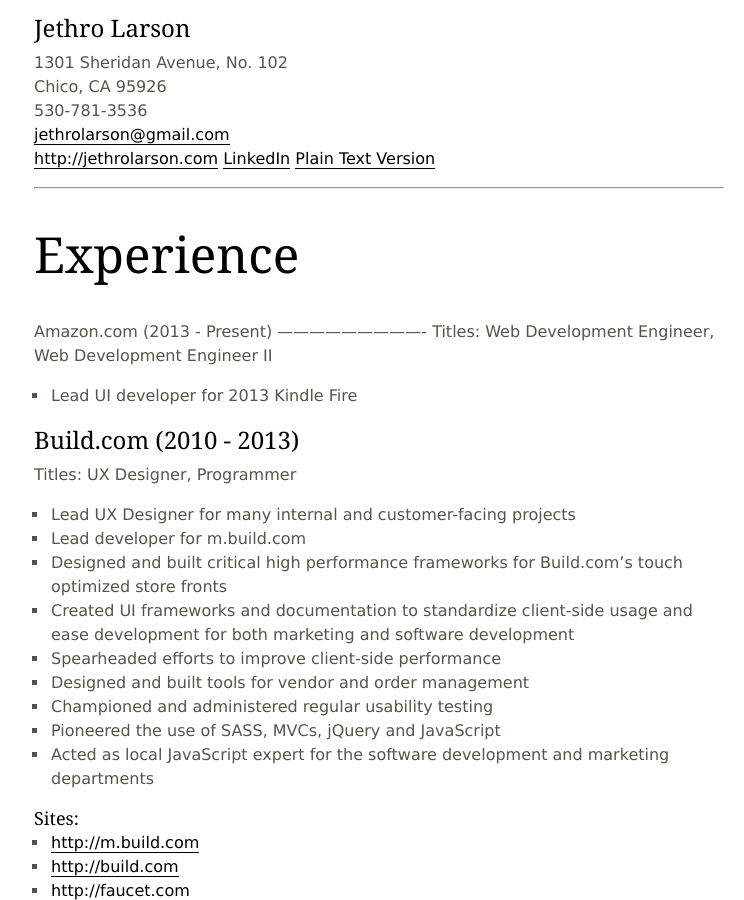
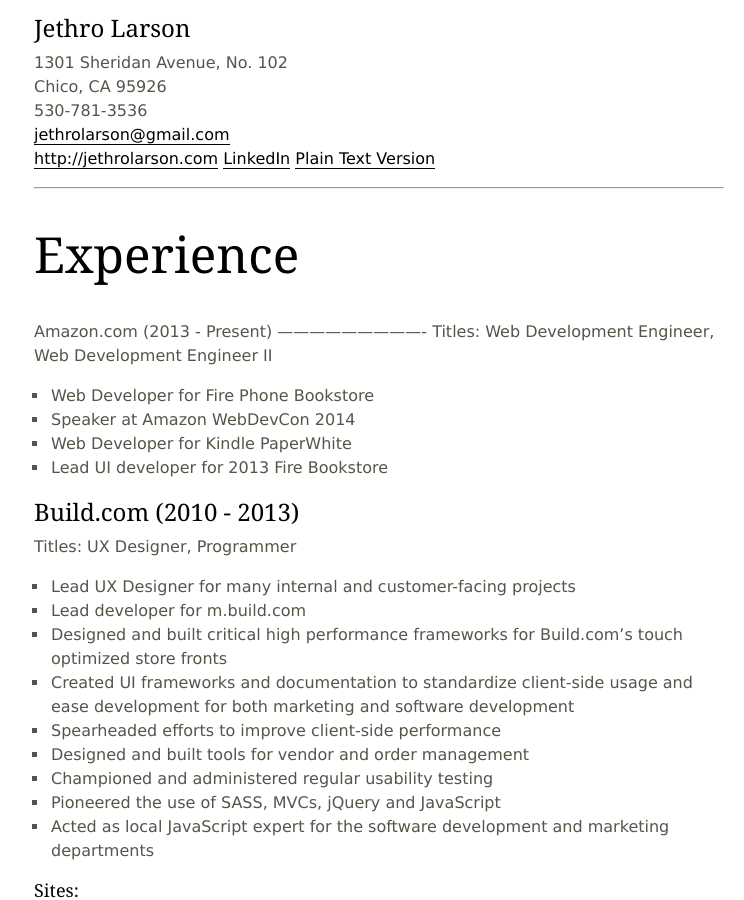
Before and after one commit to jethrolarson/jethrolarson.github.com, a Jekyll site: the page built from resume.md, in a window 1280 px wide and 900 px high. Shown: the whole window, without its empty margins (261-1005 px from the left). Built offline with Jekyll 4.4.1, drawn with Linux system fonts in a browser that asks for light colours; Markdown is read by kramdown in place of the engine named in the settings.

Commit message:
Update resume.md

```diff
--- a/resume.md
+++ b/resume.md
@@ -20,7 +20,11 @@
 Amazon.com (2013 - Present)
 ----------------------------
 Titles: Web Development Engineer, Web Development Engineer II
-* Lead UI developer for 2013 Kindle Fire
+* Web Developer for Fire Phone Bookstore
+* Speaker at Amazon WebDevCon 2014
+* Web Developer for Kindle PaperWhite
+* Lead UI developer for 2013 Fire Bookstore
+
 
 Build.com (2010 - 2013)
 -----------------------------------
```
